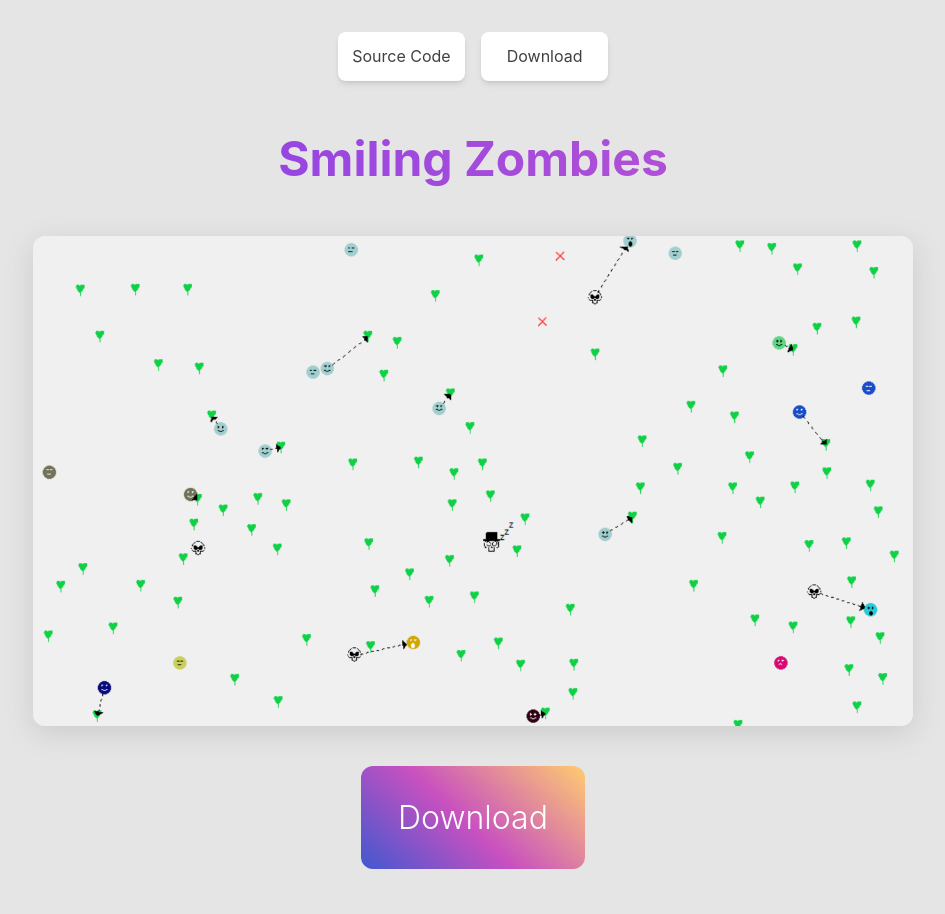
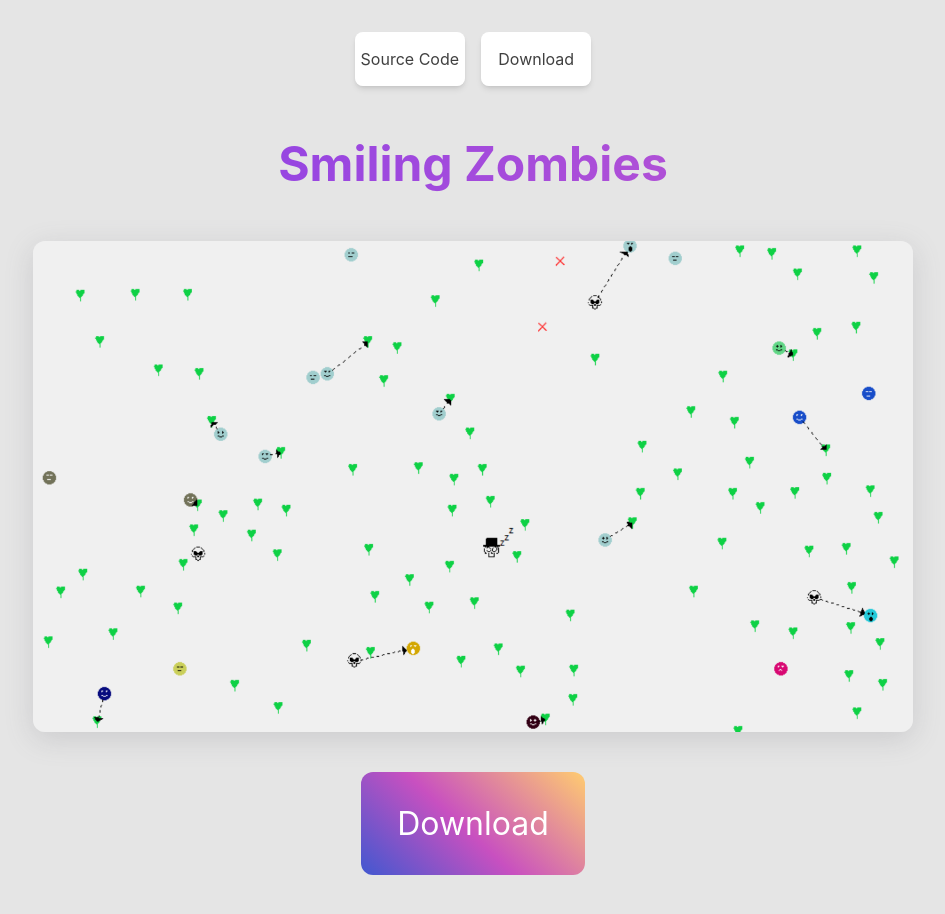
Before and after one commit to kul-sudo/smiling-zombies-website-astro, an Astro site: page / in a window 1280 px wide. Shown: the whole page, without its empty margins (167-1112 px from the left). Built offline with nearby package versions, Linux system fonts and the light colour scheme; Astro itself is replaced by a stand-in of ours.

Commit message:
feat: updated buttons

```diff
--- a/src/components/NavbarItem.astro
+++ b/src/components/NavbarItem.astro
@@ -16,7 +16,7 @@ const { href, title } = Astro.props;
   display: -webkit-box;
   display: -ms-flexbox;
   display: flex;
-  padding: 0.1rem;
+  padding: 0.2rem;
   background-image: var(--accent-gradient);
   background-size: 400%;
   border-radius: 0.5rem;
@@ -29,9 +29,13 @@ const { href, title } = Astro.props;
 }
 
 #navbar-item > a {
+  display: flex;
+  justify-content: center;
+  align-items: center;
   width: 100%;
   text-decoration: none;
-  padding: 0.8rem;
+  width: 6.5rem;
+  height: 3rem;
   border-radius: 0.35rem;
   color: #111;
   background-color: white;
--- a/src/layouts/Layout.astro
+++ b/src/layouts/Layout.astro
@@ -11,7 +11,7 @@ const { title } = Astro.props;
 	<head>
 		<meta charset="UTF-8" />
 		<meta name="viewport" content="width=device-width" />
-		<link rel="icon" type="image/svg+xml" href="/favicon.svg" />
+		<link rel="icon" type="image/png" href="/logo.png" />
 		<meta name="generator" content={Astro.generator} />
 		<title>{title}</title>
 	</head>
--- a/src/pages/index.astro
+++ b/src/pages/index.astro
@@ -66,7 +66,7 @@ nav {
   -ms-user-select: none;
   user-select: none;
   color: white;
-  font-weight: 320;
+  font-weight: 400;
 }
 
 #navbar-grid {
@@ -101,7 +101,6 @@ nav {
   height: auto;
   -webkit-box-shadow: rgba(100, 100, 111, 0.2) 0px 7px 29px 0px;
   box-shadow: rgba(100, 100, 111, 0.2) 0px 7px 29px 0px;
-
 }
 
 @media all and (max-width: 955px) {
```
Also changed, not shown: public/logo.png (added), public/logo.svg (deleted), 1 other file.
